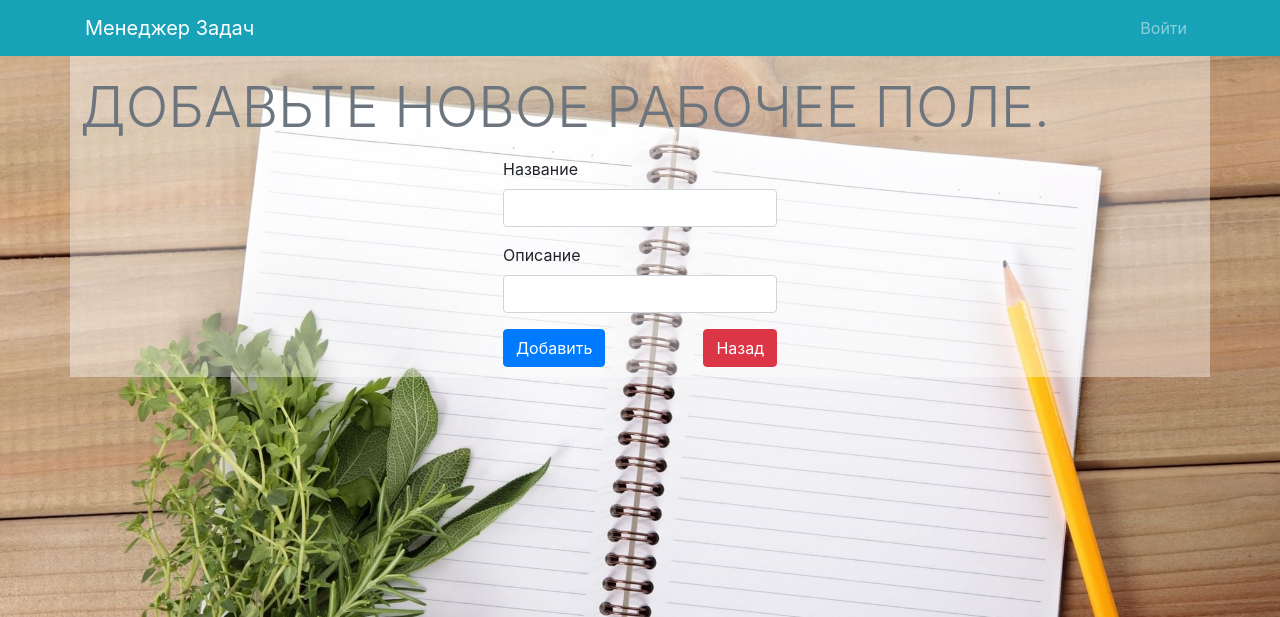
After one commit to LeVzhe/task-manager-django, a Django app: page /tasks/add_field/ in a window 1280 px wide. The commit adds this page. Shown: the top 617 px of the page. Run offline with Django 5.2, Linux system fonts and the light colour scheme; some libraries are stand-ins or nearby versions.

Commit message:
feat: create add_task template

```diff
--- /dev/null
+++ b/tasks_app/templates/tasks_app/add_field.html
@@ -0,0 +1,26 @@
+{% extends "tasks_app/base.html" %}
+{% load static %}
+
+{% block css %}
+    <link href="{% static 'vendor/css/index.css' %}" rel="stylesheet">
+{% endblock css %}
+
+{% block content %}
+    <div class="container" style="background-color: rgba(255, 255, 255, 0.4); padding: 10px;">
+        <h1 class="text-secondary navbar-text text-uppercase display-4">Добавьте новое рабочее поле.</h1>
+        <div class="d-flex flex-wrap justify-content-center">
+    <form>
+        <div class="mb-3">
+            <label for="nameInput" class="form-label">Название</label>
+            <input type="text" class="form-control" id="nameInput">
+        </div>
+        <div class="mb-3">
+            <label for="descriptionInput" class="form-label">Описание</label>
+            <input type="text" class="form-control" id="descriptionInput">
+        </div>
+        <button type="submit" class="btn btn-primary me-2">Добавить</button>
+        <a href="{% url "tasks:tasks" %}" class="btn btn-danger ms-auto float-right">Назад</a>
+    </form>
+</div>
+    </div>
+{% endblock %}
--- a/tasks_app/templates/tasks_app/base.html
+++ b/tasks_app/templates/tasks_app/base.html
@@ -35,6 +35,21 @@
                 {% if user.is_authenticated %}
                     <li class="navbar-brand text-warning">Здравствуйте, {{ user.first_name}} {{ user.last_name }} - {{ user.email }}</li>
                     <li class="navbar-brand">|</li>
+                    {% if request.path == "/tasks/" %}
+                        <li class="nav-item dropdown">
+                            <a class="nav-link dropdown-toggle text-light" href="#" id="navbarDropdown" role="button" data-bs-toggle="dropdown" aria-expanded="false">
+                                Инструменты
+                            </a>
+                            <ul class="dropdown-menu" aria-labelledby="navbarDropdown">
+                                <li>
+                                    <a class="dropdown-item" href="{% url "tasks:add_field" %}">Добавить поле</a>
+                                </li>
+                            </ul>
+                        </li>
+                        <li class="navbar-brand">|</li>
+                    {% endif %}
+
+
                     <li class="nav-item dropdown">
                         <a class="nav-link dropdown-toggle text-light" href="#" id="navbarDropdown" role="button"
                         data-bs-toggle="dropdown" aria-expanded="false">
--- a/tasks_app/urls.py
+++ b/tasks_app/urls.py
@@ -1,10 +1,11 @@
 from django.urls import path
 
-from tasks_app.views import TasksListView
+from tasks_app.views import TasksListView, AddFieldTitleView
 
 
 app_name = "tasks"  # поле обязательное
 
 urlpatterns = [
     path("", TasksListView.as_view(), name="tasks"),
+    path("add_field/", AddFieldTitleView.as_view(), name="add_field"),
 ]
--- a/tasks_app/views.py
+++ b/tasks_app/views.py
@@ -22,3 +22,8 @@ class TasksListView(TitleMixin, ListView):
             self.ordering
         )
         return queryset
+
+
+class AddFieldTitleView(TitleMixin, TemplateView):
+    template_name = "tasks_app/add_field.html"
+    title = "Task Manager :: Добавить поле"
```
Also changed, not shown: users/templates/users/login.html (+5 -5 lines).
